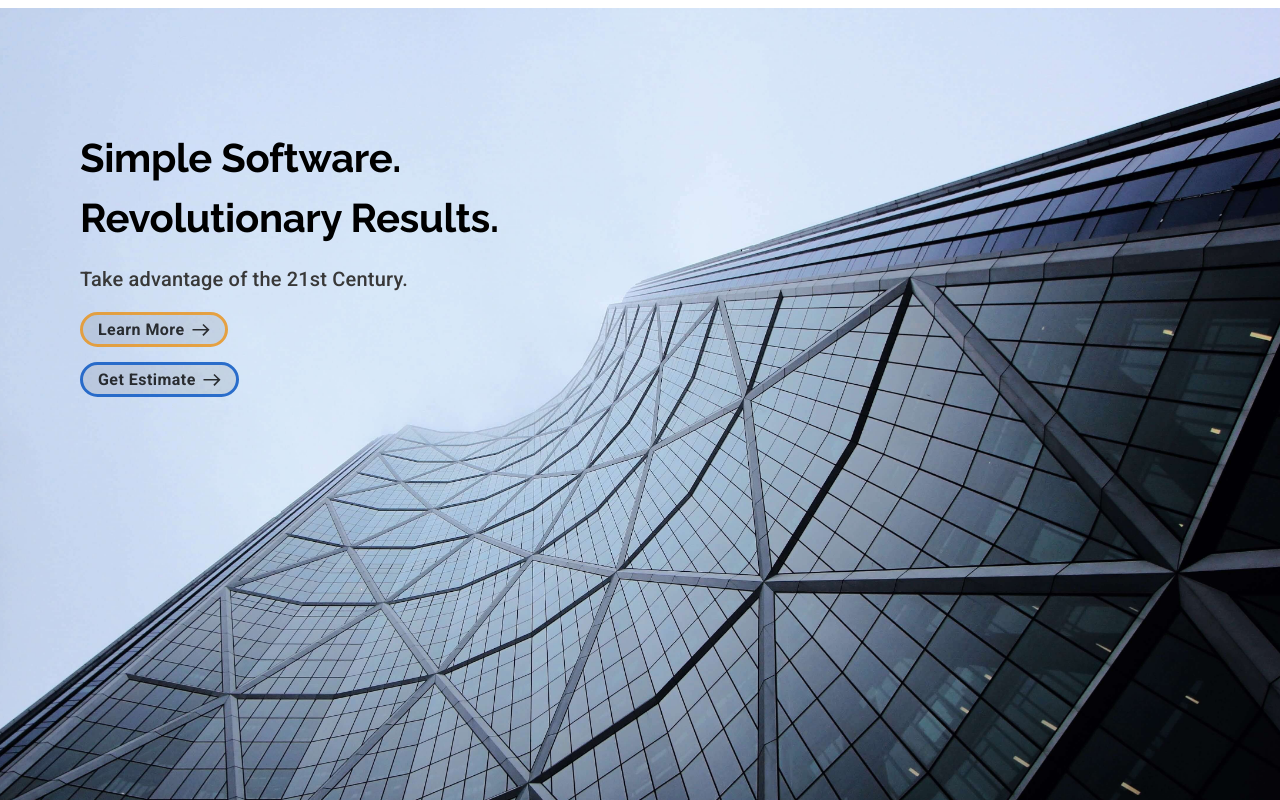
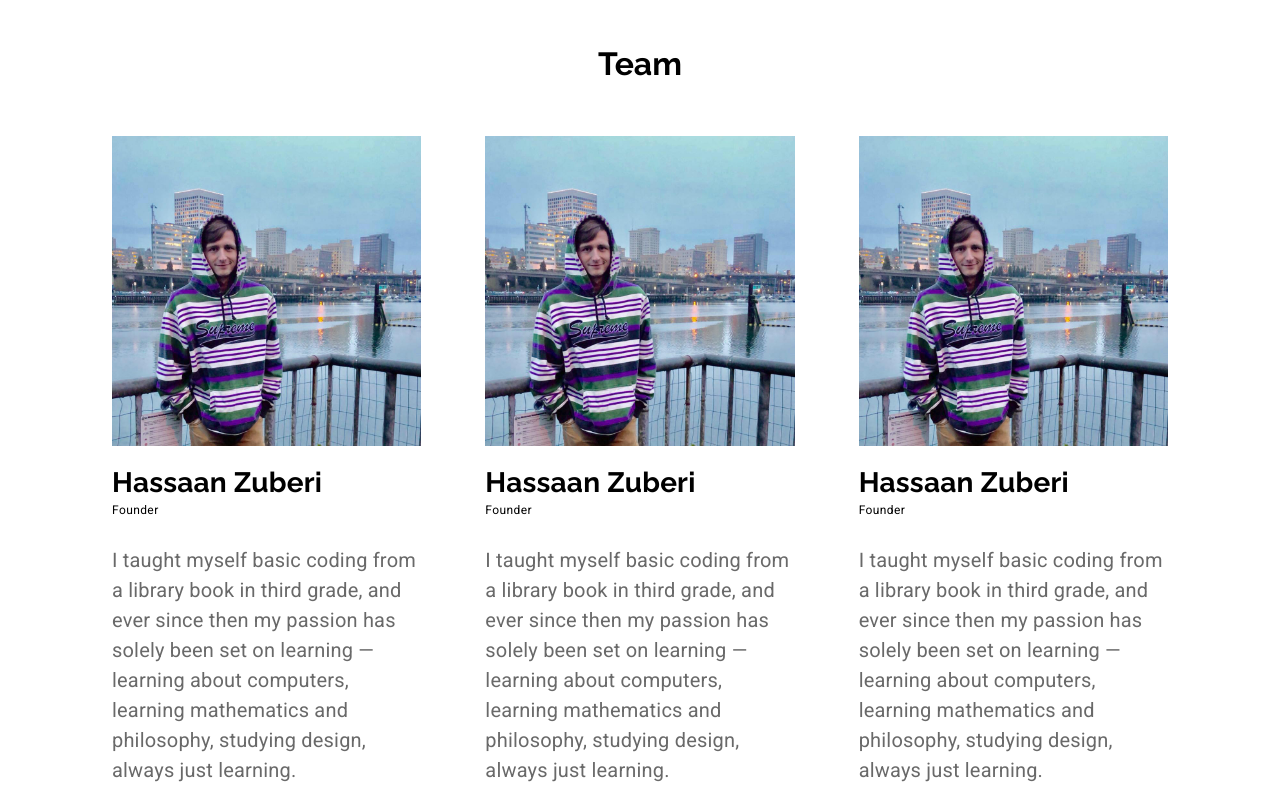
Before and after one commit to HAZberi/tech-company-website, a React (Create React App) app: page /about in a window 1280 px wide. Shown: the part 1300-2100 px from the top of the page. Built offline with nearby package versions, Linux system fonts and the light colour scheme.

Commit message:
Team section scaffolding

```diff
--- a/src/components/About.js
+++ b/src/components/About.js
@@ -5,6 +5,7 @@ import Typography from "@material-ui/core/Typography";
 import useMediaQuery from "@material-ui/core/useMediaQuery";
 import CallToAction from "../components/ui/CallToAction.js";
 import history from "../assets/history.svg";
+import founder from "../assets/founder.jpg";
 
 const useStyles = makeStyles((theme) => ({
   statement: {
@@ -53,6 +54,27 @@ const useStyles = makeStyles((theme) => ({
     },
     [theme.breakpoints.down("sm")]: {
       maxWidth: "40rem",
+      marginTop: "2.5rem",
+      marginLeft: 0,
+    },
+  },
+  teamCardContainer: {
+    maxWidth: "30em",
+    marginLeft: "2.5em",
+    marginRight: "2.5em",
+    [theme.breakpoints.down("lg")]: {
+      maxWidth: "30%",
+      marginLeft: "2em",
+      marginRight: "2em",
+    },
+    [theme.breakpoints.down("md")]: {
+      maxWidth: "60%",
+      marginLeft: 0,
+      marginRight: 0,
+      marginTop: "2.5em",
+    },
+    [theme.breakpoints.down("sm")]: {
+      maxWidth: "30rem",
       marginTop: "2.5rem",
       marginLeft: 0,
     },
@@ -149,6 +171,74 @@ const About = (props) => {
         </Grid>
         {medium ? null : historyJSX}
       </Grid>
+      <Grid item className={classes.heading} align="center">
+        <Typography variant="h3">Team</Typography>
+      </Grid>
+      <Grid container direction="row" justify="space-around" className={classes.rowContainer}>
+        <Grid item container direction="column" className={classes.teamCardContainer} lg>
+          <Grid item align="center">
+            <img src={founder} style={{maxWidth: "100%"}} alt="founder's headshot" />
+          </Grid>
+          <Grid item style={{marginTop: "1rem"}}>
+            <Typography variant="h4">
+              Hassaan Zuberi
+            </Typography>
+            <Typography variant="caption" gutterBottom>
+              Founder
+            </Typography>
+          </Grid>
+          <Grid item style={{maxWidth: "100%", marginTop: "1.5rem"}}>
+            <Typography variant="body1" paragraph>
+              I taught myself basic coding from a library book in third grade, and ever since then my passion has solely been set on learning — learning about computers, learning mathematics and philosophy, studying design, always just learning.
+            </Typography>
+            <Typography variant="body1" paragraph>
+              Now I’m ready to apply everything I’ve learned, and to help others with the intuition I have developed.
+            </Typography>
+          </Grid>
+        </Grid>
+        <Grid item container direction="column" className={classes.teamCardContainer} lg>
+          <Grid item align="center">
+            <img src={founder} style={{maxWidth: "100%"}} alt="founder's headshot" />
+          </Grid>
+          <Grid item style={{marginTop: "1rem"}}>
+            <Typography variant="h4">
+              Hassaan Zuberi
+            </Typography>
+            <Typography variant="caption" gutterBottom>
+              Founder
+            </Typography>
+          </Grid>
+          <Grid item style={{maxWidth: "100%", marginTop: "1.5rem"}}>
+            <Typography variant="body1" paragraph>
+              I taught myself basic coding from a library book in third grade, and ever since then my passion has solely been set on learning — learning about computers, learning mathematics and philosophy, studying design, always just learning.
+            </Typography>
+            <Typography variant="body1" paragraph>
+              Now I’m ready to apply everything I’ve learned, and to help others with the intuition I have developed.
+            </Typography>
+          </Grid>
+        </Grid>
+        <Grid item container direction="column" className={classes.teamCardContainer} lg>
+          <Grid item align="center">
+            <img src={founder} style={{maxWidth: "100%"}} alt="founder's headshot" />
+          </Grid>
+          <Grid item style={{marginTop: "1rem"}}>
+            <Typography variant="h4">
+              Hassaan Zuberi
+            </Typography>
+            <Typography variant="caption" gutterBottom>
+              Founder
+            </Typography>
+          </Grid>
+          <Grid item style={{maxWidth: "100%", marginTop: "1.5rem"}}>
+            <Typography variant="body1" paragraph>
+              I taught myself basic coding from a library book in third grade, and ever since then my passion has solely been set on learning — learning about computers, learning mathematics and philosophy, studying design, always just learning.
+            </Typography>
+            <Typography variant="body1" paragraph>
+              Now I’m ready to apply everything I’ve learned, and to help others with the intuition I have developed.
+            </Typography>
+          </Grid>
+        </Grid>
+      </Grid>
       <Grid item>
         {/* Call to Action Block */}
         {/* HINT: a background image can be set directly on the Grid Container
```
Also changed, not shown: 1 other file (tests, documents, lock files or other folders).
